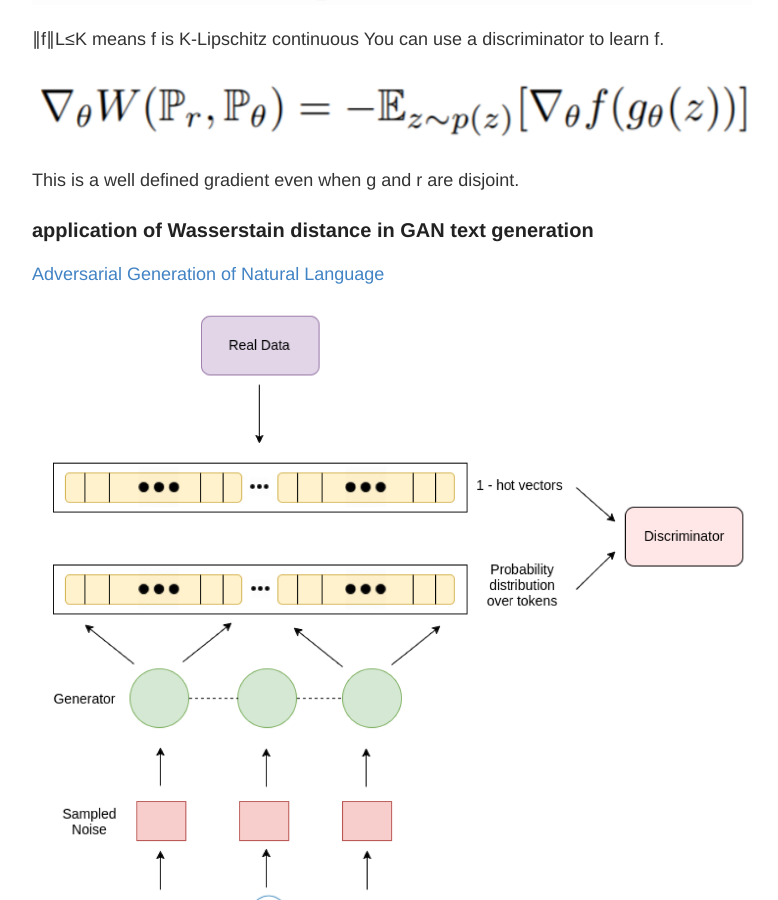
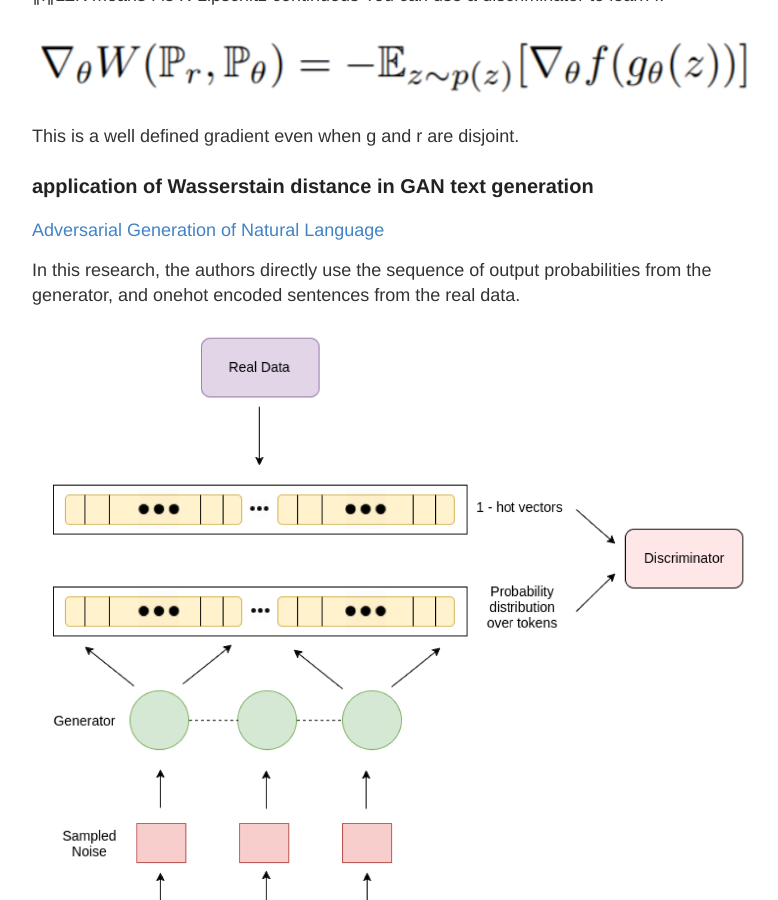
Before and after one commit to zhenjiezhang/zhenjiezhang.github.io, a Jekyll site: the page built from _posts/2020-08-15-ganTextGen.md, in a window 1280 px wide and 900 px high, scrolled down 6317 px. Shown: the whole window, without its empty margins (248-1026 px from the left). Built offline with Jekyll 4.4.1, drawn with Linux system fonts in a browser that asks for light colours; formulas are drawn with MathJax 3; some of the changed text lies outside the part shown.

Commit message:
Update 2020-08-15-ganTextGen.md

```diff
--- a/_posts/2020-08-15-ganTextGen.md
+++ b/_posts/2020-08-15-ganTextGen.md
@@ -126,6 +125,8 @@ This is a well defined gradient even when g and r are disjoint.
 
 [Adversarial Generation of Natural Language](https://arxiv.org/abs/1705.10929)
 
+In this research, the authors directly use the sequence of output probabilities from the generator, and onehot encoded sentences from the real data.
+
 ![rnnWasserstain]({{ site.baseurl }}/images/2020-08-15-ganTextGen/rnnWasserstain.png)
 
 
@@ -145,5 +146,7 @@ start from shorter sentences, get longer gradually
 
 **WGAN-GP
 
+[Improved Training of Wasserstein GANs](https://arxiv.org/pdf/1704.00028.pdf)
+
 GAN using Wasserstein distance, with gradient penalty for enforcing Lipschitz continuity.
 Vanila WGAN achieves this by clamping the discriminator weights within a small range.
```
Also changed, not shown: other parts of _posts/2020-08-15-ganTextGen.md (+0 -1 lines).
